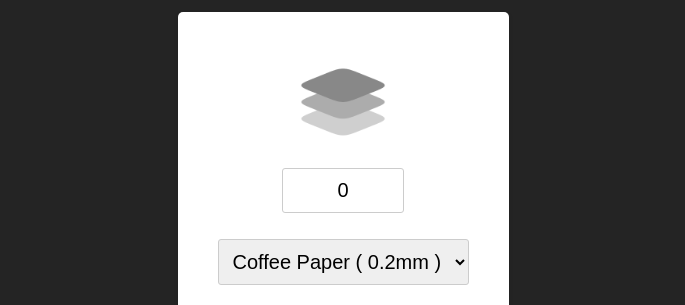
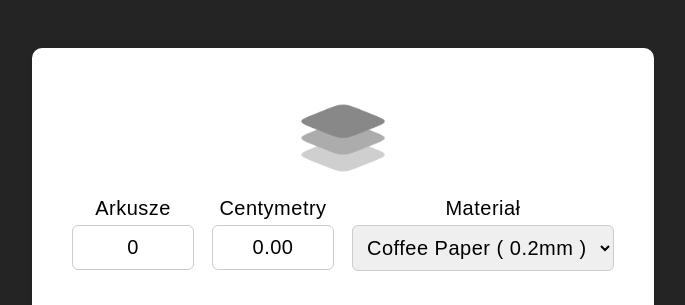
Before and after one commit to Wredna/konwerter-ilosci-materialow, a plain HTML site: page index.html in a window 1280 px wide. Shown: the top 305 px of the page, without its empty margins (297-982 px from the left). Drawn offline with Linux system fonts and the light colour scheme.

Commit message:
Dodane dwustronne przeliczanie

```diff
--- a/index.html
+++ b/index.html
@@ -9,11 +9,12 @@
             display: flex;
             justify-content: center;
             align-items: center;
-            height: 50vh;
-            margin: 0;
+            margin: 48px;
             background-color: #242424;
-            font-size: xx-large;
+            font-size: large;
             gap: 2em;
+            font-family: Arial,Helvetica Neue,Helvetica,sans-serif;
+            user-select: none;
         }
 
         #app {
@@ -22,7 +23,7 @@
             align-items: center;
             padding: 40px;
             background-color: white;
-            border-radius: 5px;
+            border-radius: 10px;
             box-shadow: 0 2px 5px rgba(0, 0, 0, 0.1);
             gap: 0.5em;
         }
@@ -43,17 +44,43 @@
             padding: 10px;
             font-size: 20px;
             border: 1px solid #ccc;
-            border-radius: 3px;
+            border-radius: 6px;
             margin-bottom: 10px;
+            letter-spacing: 0.5px;
+        }
+        .input-group {
+            display: flex;
+            flex-direction: column;
+            align-items: center;
+        }
+        label {
+            font-size: 20px;
+            margin-bottom: 5px;
+            letter-spacing: 0.5px;
+        }
+        #inputs {
+            display: flex;
+            flex-wrap: wrap;
+            gap: 1em;
         }
     </style>
 </head>
 <body>
     <div id="app">
         <img src="layers.png" alt="layers" width="100" height="100">
-        <input type="number" min="0" id="sheetInput" value="0">
-        <select id="thicknessSelect"></select>
-        <div id="resultLabel">0 cm</div>
+        <div id="inputs">
+        <div class="input-group">
+            <label for="sheetInput">Arkusze</label>
+            <input type="number" min="0" id="sheetInput" value="0">
+        </div>
+        <div class="input-group">
+            <label for="cmInput">Centymetry</label>
+            <input type="number" min="0" step="0.01" id="cmInput" value="0">
+        </div>
+        <div class="input-group">
+            <label for="thicknessSelect">Materiał</label>
+            <select id="thicknessSelect"></select>
+        </div>
     </div>
 
     <script>
@@ -64,14 +91,20 @@
 
         const sheetInput = document.getElementById('sheetInput');
         const thicknessSelect = document.getElementById('thicknessSelect');
-        const resultLabel = document.getElementById('resultLabel');
+        const cmInput = document.getElementById('cmInput');
 
         let numberOfSheets = 0;
         let selectedThickness = 0.2;
 
         function calculateTotalThickness() {
             const totalThickness = (numberOfSheets * selectedThickness) / 10;
-            resultLabel.textContent = `${totalThickness.toFixed(2)} cm`;
+            cmInput.value = totalThickness.toFixed(2);
+        }
+
+        function calculateNumberOfSheets() {
+            const totalThickness = parseFloat(cmInput.value) || 0;
+            numberOfSheets = Math.round((totalThickness * 10) / selectedThickness);
+            sheetInput.value = numberOfSheets;
         }
 
         sheetInput.addEventListener('input', () => {
@@ -82,6 +115,10 @@
             }
             numberOfSheets = parseInt(value) || 0;
             calculateTotalThickness();
+        });
+
+        cmInput.addEventListener('input', () => {
+            calculateNumberOfSheets();
         });
 
         thicknessOptions.forEach(option => {
```
